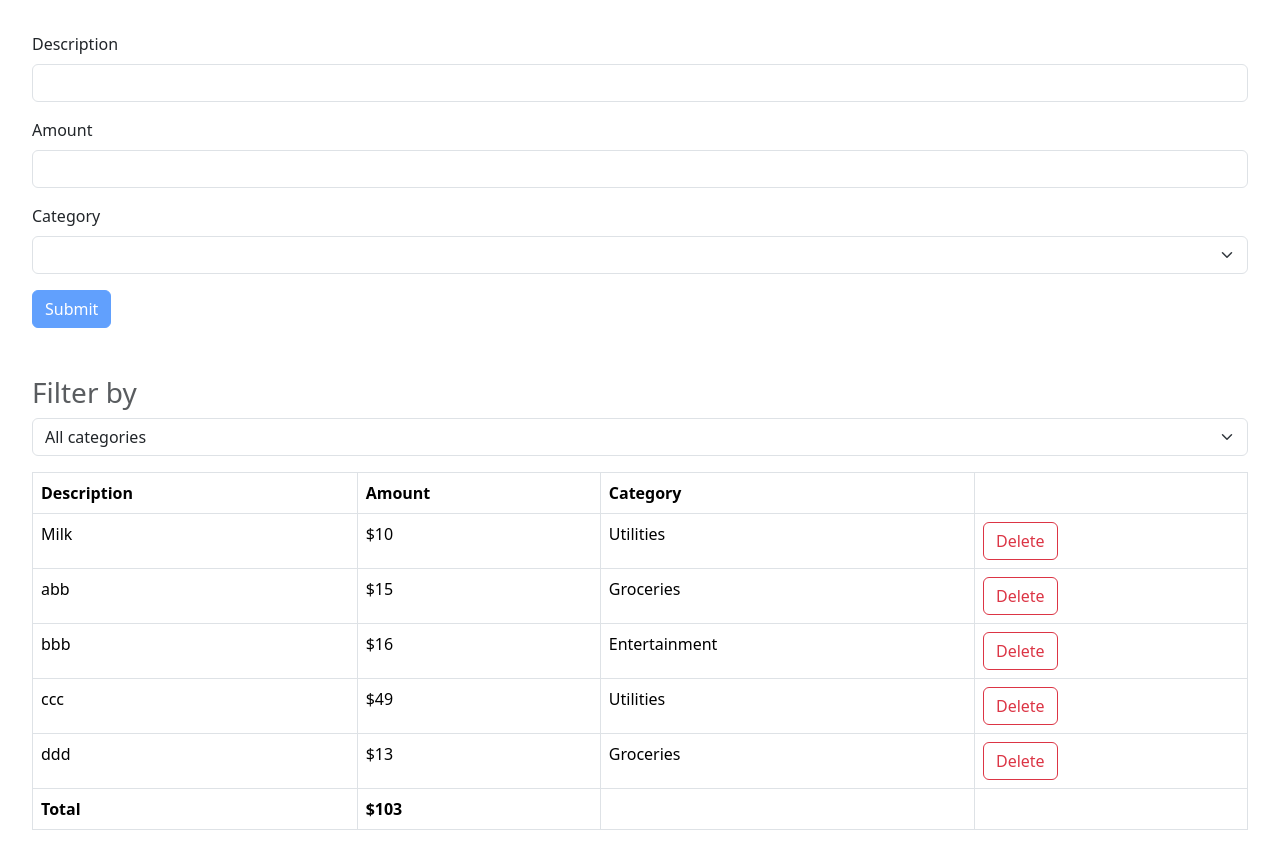
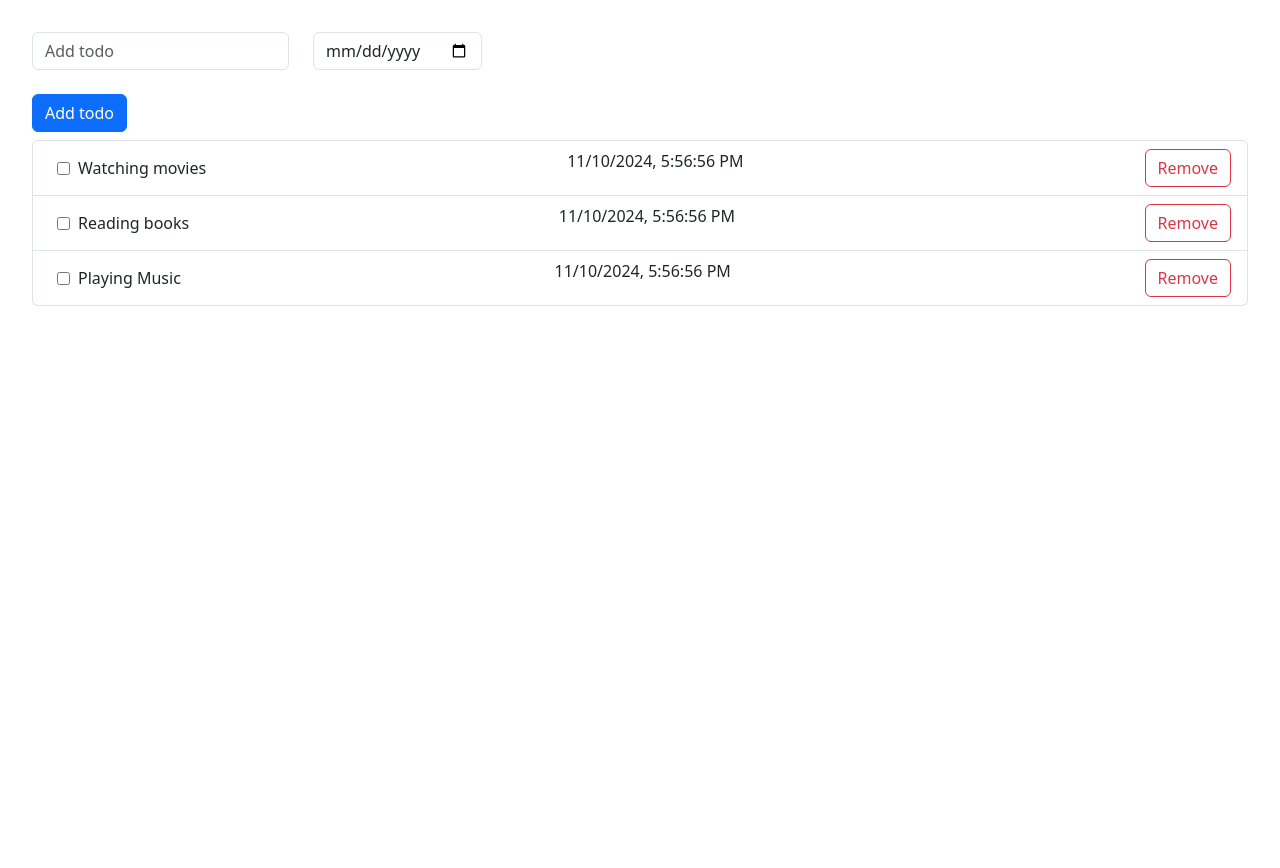
Before and after one commit to GebreYohannis/React_With_TypeScript, a React (Vite) app: page / in a window 1280 px wide. Shown: the top 868 px of the page. After the commit the page ends 800 px from the top, so only its background shows below. Built offline with nearby package versions, Linux system fonts and the light colour scheme.

Commit message:
Build todo-list app with react-hook-form as well as zod form validation.

```diff
--- a/src/App.tsx
+++ b/src/App.tsx
@@ -1,9 +1,9 @@
-import ExpenseApp from "./expense-tracker/ExpenseApp";
+import TodoApp from "./todo-list/TodoApp";
 
 function App() {
   return (
     <div>
-      <ExpenseApp />
+      <TodoApp />
     </div>
   );
 }
--- /dev/null
+++ b/src/todo-list/TodoApp.tsx
@@ -0,0 +1,58 @@
+import { useState } from "react";
+import TodoList from "./components/TodoList";
+import { Todo } from "./todo";
+import TodoForm from "./components/TodoForm";
+
+const TodoApp = () => {
+  const [todos, setTodos] = useState<Todo[]>([
+    {
+      id: Date.now(),
+      text: "Watching movies",
+      dueDate: new Date(),
+      completed: false,
+    },
+    {
+      id: Date.now() + 1,
+      text: "Reading books",
+      dueDate: new Date(),
+      completed: false,
+    },
+    {
+      id: Date.now() + 2,
+      text: "Playing Music",
+      dueDate: new Date(),
+      completed: false,
+    },
+  ]);
+
+  const addTodo = (text: string, dueDate: Date): void => {
+    setTodos([
+      ...todos,
+      { id: Date.now(), text: text, dueDate: dueDate, completed: false },
+    ]);
+  };
+  const toggleComplete = (id: number): void => {
+    setTodos(
+      todos.map((todo) =>
+        todo.id === id ? { ...todo, completed: !todo.completed } : todo
+      )
+    );
+  };
+
+  const removeTodo = (id: number): void => {
+    setTodos(todos.filter((todo) => todo.id !== id));
+  };
+
+  return (
+    <div>
+      <TodoForm addTodo={addTodo} />
+      <TodoList
+        todos={todos}
+        toggleComplete={toggleComplete}
+        removeTodo={removeTodo}
+      />
+    </div>
+  );
+};
+
+export default TodoApp;
--- /dev/null
+++ b/src/todo-list/components/TodoForm.tsx
@@ -0,0 +1,65 @@
+import { zodResolver } from "@hookform/resolvers/zod";
+import { SubmitHandler, useForm } from "react-hook-form";
+import { z } from "zod";
+
+const schema = z.object({
+  text: z
+    .string({ invalid_type_error: "This field is required." })
+    .min(3, { message: "Input field should contains at least 3 characters." }),
+  dueDate: z.date(),
+});
+
+type TodoFormData = z.infer<typeof schema>;
+
+interface Props {
+  addTodo: (text: string, dueDate: Date) => void;
+}
+
+const TodoForm = ({ addTodo }: Props) => {
+  const {
+    register,
+    handleSubmit,
+    reset,
+    formState: { errors },
+  } = useForm<TodoFormData>({
+    resolver: zodResolver(schema),
+  });
+
+  const onSubmit: SubmitHandler<TodoFormData> = (data) => {
+    addTodo(data.text, data.dueDate);
+    reset();
+  };
+
+  return (
+    <form className="form-inline" onSubmit={handleSubmit(onSubmit)}>
+      <div className="mb-3 d-flex align-items-center justify-content-start">
+        <div className="me-4">
+          <input
+            {...register("text")}
+            type="text"
+            className="form-control mb-2 mr-sm-2"
+            placeholder="Add todo"
+          />
+          {errors.text && <p className="text-danger">{errors.text.message}</p>}
+        </div>
+        <div>
+          <input
+            {...register("dueDate", { valueAsDate: true })}
+            type="date"
+            className="form-control mb-2 mr-sm-2"
+            placeholder="Add todo"
+          />
+          {errors.dueDate && (
+            <p className="text-danger">{errors.dueDate.message}</p>
+          )}
+        </div>
+      </div>
+
+      <button type="submit" className="btn btn-primary mb-2">
+        Add todo
+      </button>
+    </form>
+  );
+};
+
+export default TodoForm;
--- /dev/null
+++ b/src/todo-list/components/TodoItem.tsx
@@ -0,0 +1,35 @@
+import { Todo } from "../todo";
+
+interface Props {
+  todo: Todo;
+  toggleComplete: (id: number) => void;
+  removeTodo: (id: number) => void;
+}
+
+const TodoItem = ({ todo, toggleComplete, removeTodo }: Props) => {
+  return (
+    <li className="list-group-item d-flex justify-content-between">
+      <div className="d-flex align-items-center">
+        <input className="ms-2 me-2" type="checkbox" id={`${todo.id}`} />
+        <label
+          htmlFor={`${todo.id}`}
+          style={{
+            textDecoration: todo.completed ? "line-through" : undefined,
+          }}
+          onClick={() => toggleComplete(todo.id)}
+        >
+          {todo.text}
+        </label>
+      </div>
+      <span className="ms-2">{todo.dueDate.toLocaleString()}</span>
+      <button
+        className="btn btn-outline-danger ms-5"
+        onClick={() => removeTodo(todo.id)}
+      >
+        Remove
+      </button>
+    </li>
+  );
+};
+
+export default TodoItem;
--- /dev/null
+++ b/src/todo-list/components/TodoList.tsx
@@ -0,0 +1,24 @@
+import { Todo } from "../todo";
+import TodoItem from "./TodoItem";
+
+interface Props {
+  todos: Todo[];
+  toggleComplete: (id: number) => void;
+  removeTodo: (id: number) => void;
+}
+const TodoList = ({ todos, toggleComplete, removeTodo }: Props) => {
+  return (
+    <ul className="list-group">
+      {todos.map((todo) => (
+        <TodoItem
+          key={todo.id}
+          todo={todo}
+          toggleComplete={toggleComplete}
+          removeTodo={removeTodo}
+        />
+      ))}
+    </ul>
+  );
+};
+
+export default TodoList;
--- /dev/null
+++ b/src/todo-list/todo.ts
@@ -0,0 +1,6 @@
+export interface Todo {
+  id: number;
+  text: string;
+  dueDate: Date;
+  completed: boolean;
+}
```
